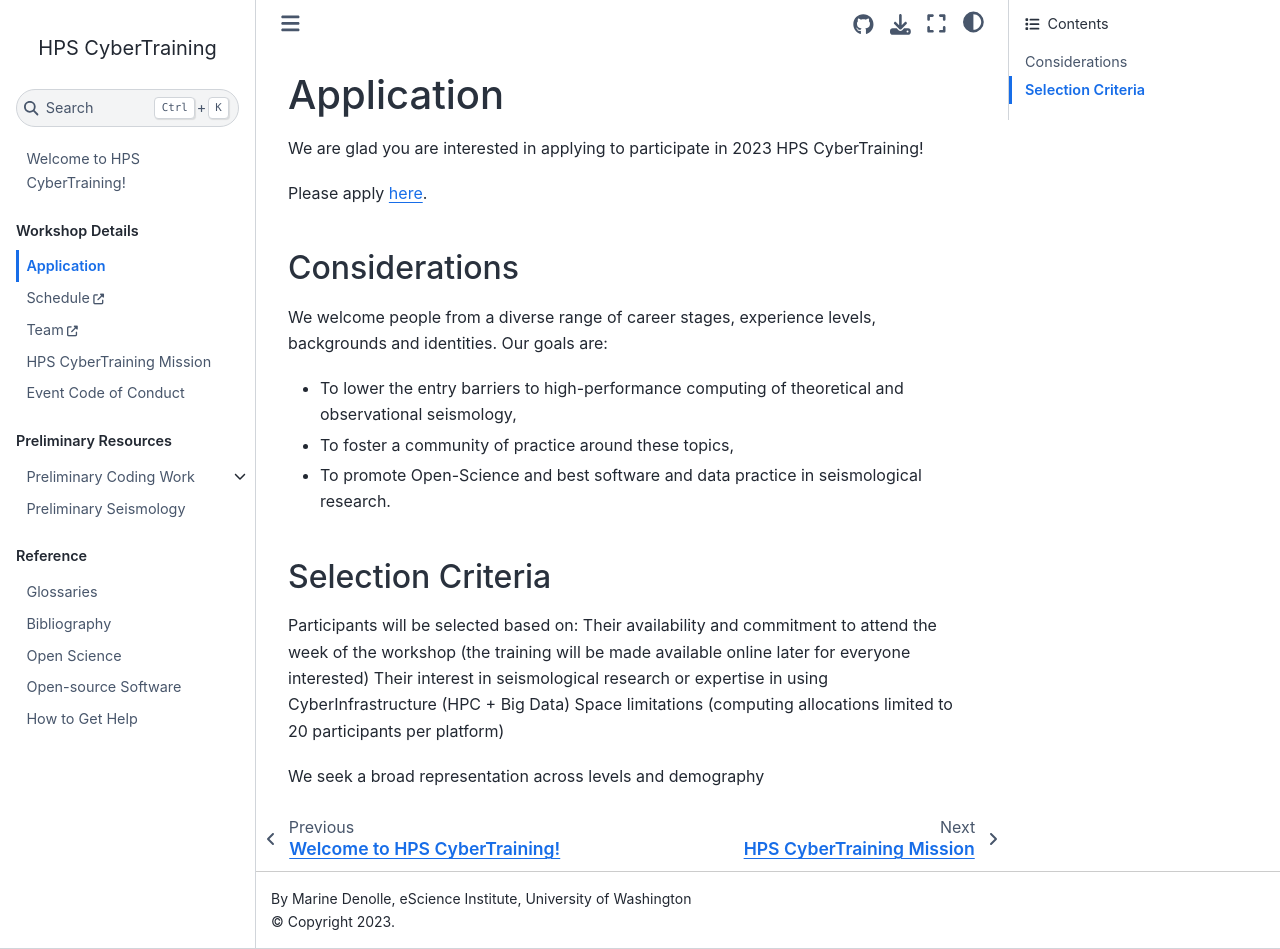
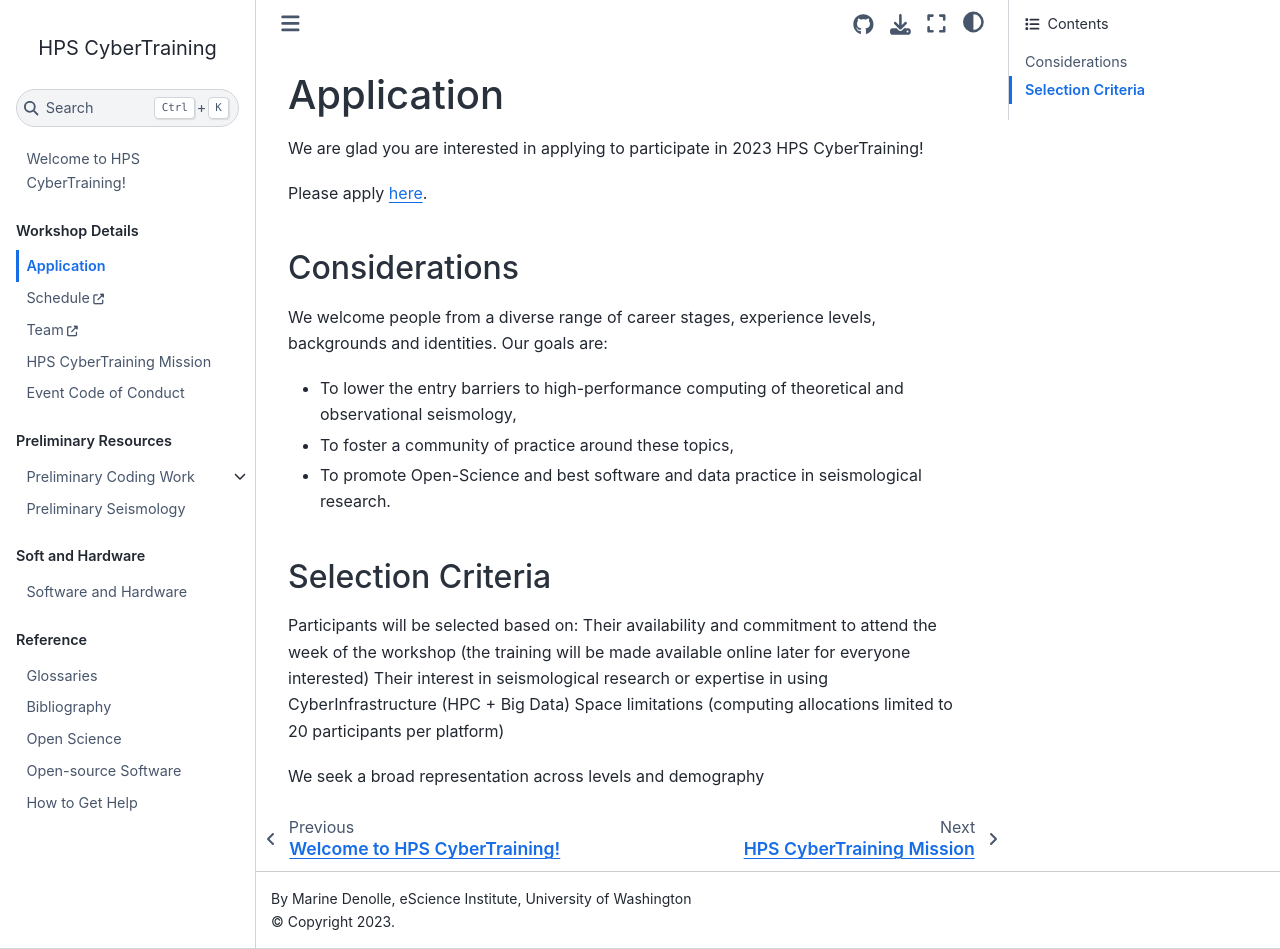
Before and after one commit to SeisSCOPED/HPS, a Jupyter Book: the page built from book/application.md, in a window 1280 px wide and 949 px high. Built offline with Jupyter Book 1.0.4 settings and Sphinx 7.4.7 and the Sphinx Book theme 1.1.4, drawn with Linux system fonts in a browser that asks for light colours.

Commit message:
add software

```diff
--- a/book/_toc.yml
+++ b/book/_toc.yml
@@ -23,6 +23,10 @@
         # - file: preliminary/earthdata
         - file: preliminary/python
     - file: preliminary_seismo/index
+
+- caption: Soft and Hardware
+  chapters:
+    - file: softhardware/index
 # - caption: Tutorials
   # chapters:
     # - file: tutorials/index
```
Also changed, not shown: book/softhardware/index.md (added, +4 -0 lines).
